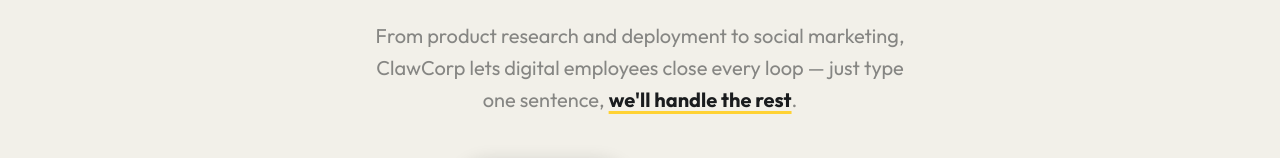
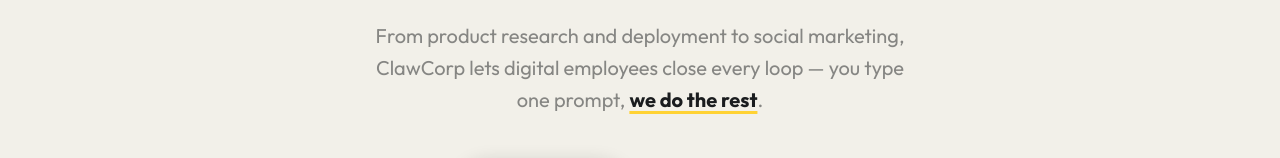
Before and after one commit to adongwanai/landing_page, a website: page index.html in a window 1280 px wide. Shown: the part 370-528 px from the top of the page. Drawn offline with Linux system fonts and the light colour scheme.

Commit message:
fix: correct EN hero subtitle to 'you type one prompt, we do the rest'

```diff
--- a/index.html
+++ b/index.html
@@ -1477,7 +1477,7 @@
       nav_features:'Features', nav_how:'How It Works', nav_cta:'Join Waitlist', lang_toggle:'🌐 中文',
       hero_badge:'The OS for an All-AI Company',
       hero_title:'Hire an <span class="accent-yellow">AI Army</span>.<br>Run a <span class="accent-underline">Real Company</span>.',
-      hero_sub:'From product research and deployment to social marketing, ClawCorp lets digital employees close every loop — just type one sentence, <span class="hero-sub-highlight">we\'ll handle the rest</span>.',
+      hero_sub:'From product research and deployment to social marketing, ClawCorp lets digital employees close every loop — you type one prompt, <span class="hero-sub-highlight">we do the rest</span>.',
       btn_waitlist:'Join Waitlist →', btn_features:'Explore Features',
       fb1:'PRD generated · 10:30', fb2:'Marketing content publishing…',
       kodak_quote:'"You press the button,<br>we do the rest."',
```
